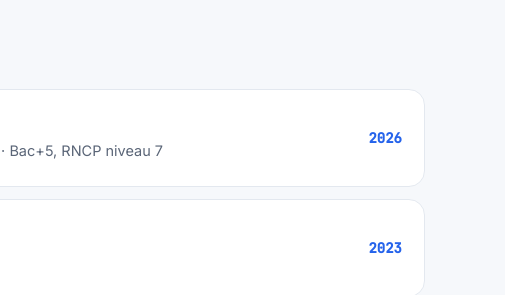
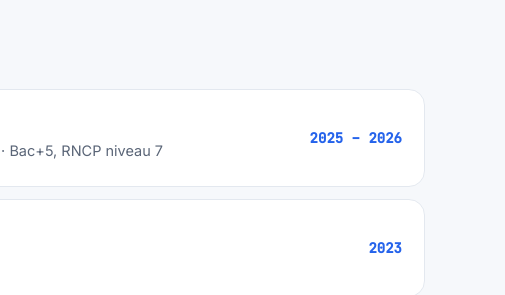
Before and after one commit to khatbahusain/portofolio, a plain HTML site: page index.html in a window 1280 px wide. Shown: the part 4265-4560 px from the top of the page, 775-1280 px from the left. Drawn offline with Linux system fonts and the light colour scheme.

Commit message:
copy: Liora certification dates 2025 – 2026
Co-Authored-By: Claude Opus 5.5 <noreply@anthropic.com>

```diff
--- a/index.html
+++ b/index.html
@@ -288,7 +288,7 @@
         <div class="edu-item reveal">
           <div class="edu-logos"><img src="assets/logos/mines_exec.png" alt="Mines Paris – PSL Executive Education" /><img src="assets/logos/liora.png" alt="Liora" class="sm" /></div>
           <div><h3>Certification Data Engineer</h3><p>Mines Paris – PSL Executive Education · <span data-l="fr">en partenariat avec Liora · Bac+5, RNCP niveau 7</span><span data-l="en">with Liora · Master's level (RNCP level 7)</span></p></div>
-          <span class="year">2026</span>
+          <span class="year">2025 – 2026</span>
         </div>
         <div class="edu-item reveal">
           <div class="edu-logos"><img src="assets/logos/openclassrooms.png" alt="OpenClassrooms" class="sq" /></div>
```
Also changed, not shown: 1 other file.
